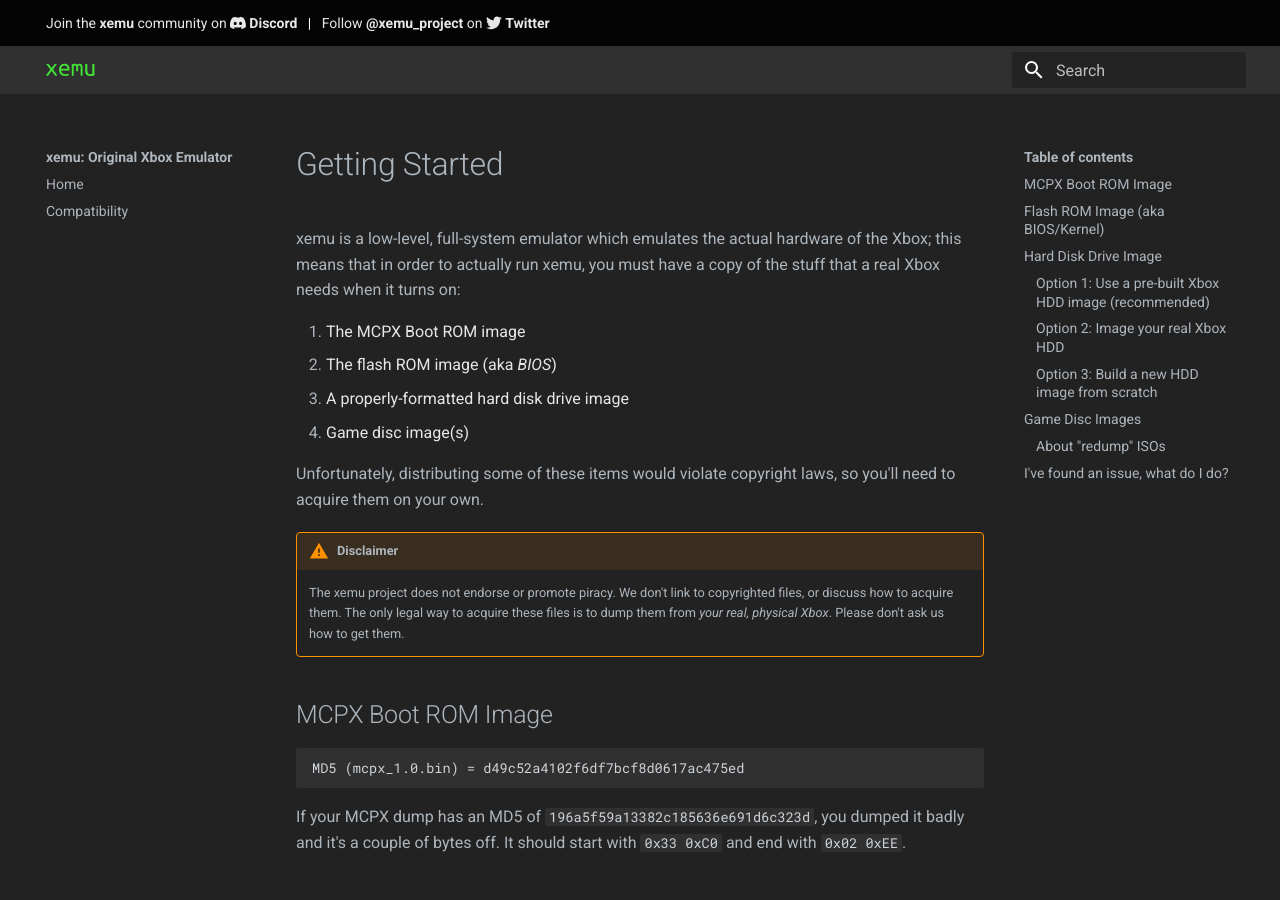
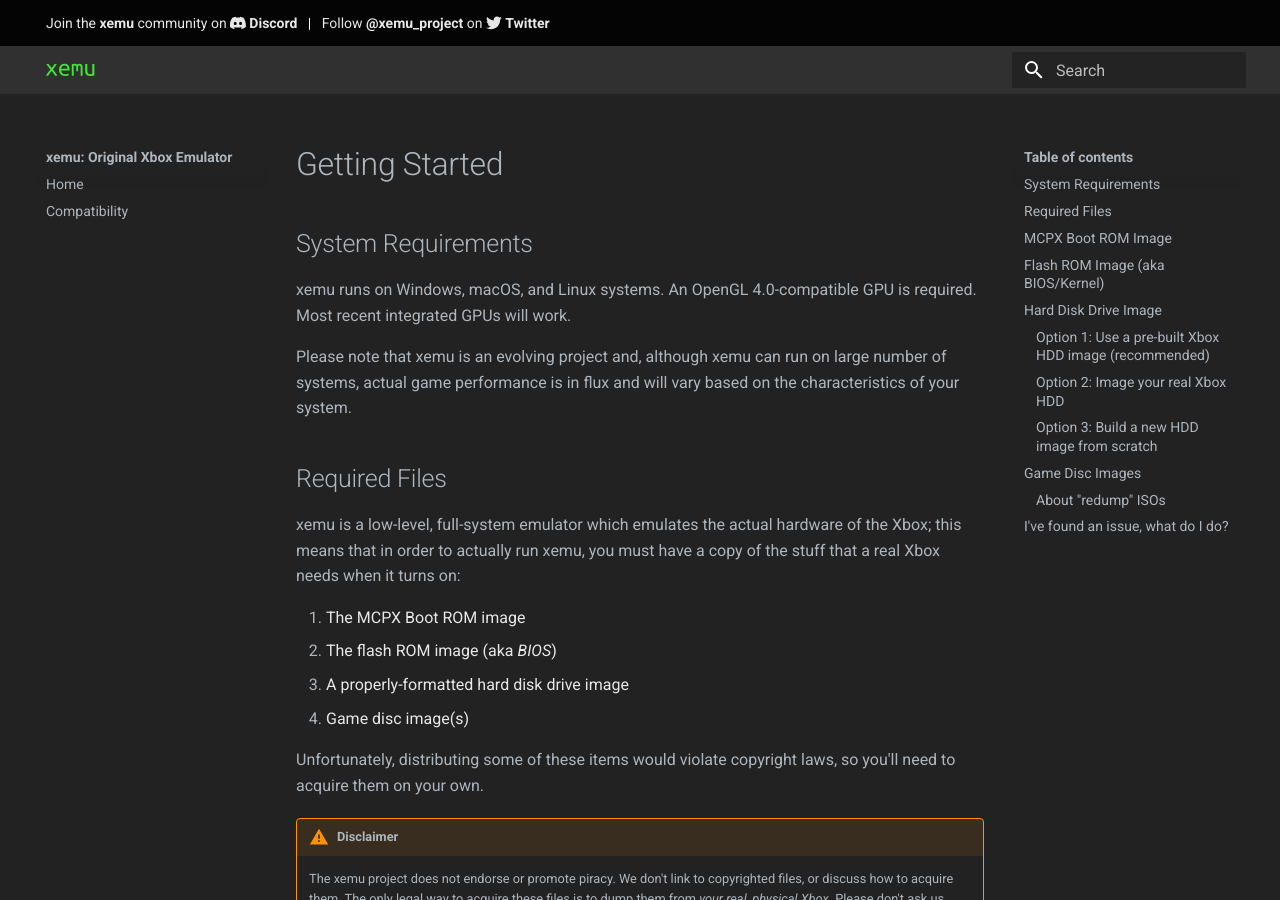
Before and after one commit to xemu-project/xemu-website, an MkDocs documentation site: the page built from docs/docs/getting-started.md, in a window 1280 px wide and 900 px high. Built offline with MkDocs 1.6.1 and Material for MkDocs 9.7.7, drawn with Linux system fonts in a browser that asks for light colours.

Commit message:
Add a note about system requirements

```diff
--- a/docs/docs/getting-started.md
+++ b/docs/docs/getting-started.md
@@ -1,3 +1,14 @@
+## System Requirements
+
+xemu runs on Windows, macOS, and Linux systems. An OpenGL 4.0-compatible GPU is
+required. Most recent integrated GPUs will work.
+
+Please note that xemu is an evolving project and, although xemu can run on large
+number of systems, actual game performance is in flux and will vary based on the
+characteristics of your system.
+
+## Required Files
+
 xemu is a low-level, full-system emulator which emulates the actual hardware of
 the Xbox; this means that in order to actually run xemu, you must have a copy
 of the stuff that a real Xbox needs when it turns on:
```
